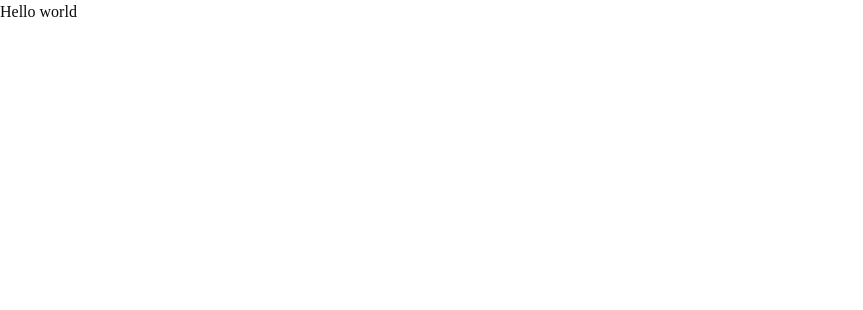
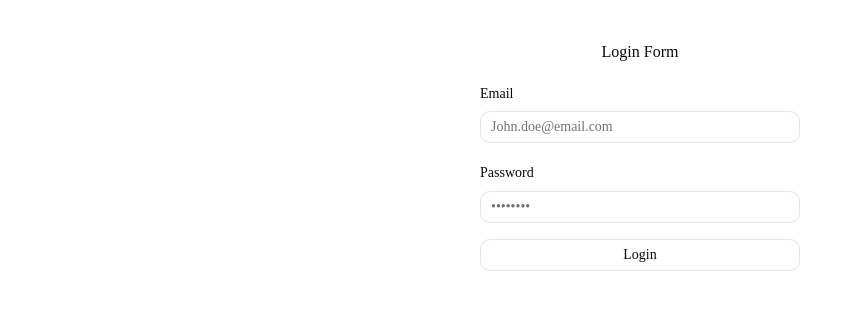
Before and after one commit to Albatraoz12/movie-app, a Next.js app: page / in a window 1280 px wide. Shown: the top 310 px of the page, without its empty margins (0-863 px from the left). Built offline with nearby package versions, Linux system fonts and the light colour scheme.

Commit message:
create login form ui

```diff
--- a/app/page.tsx
+++ b/app/page.tsx
@@ -1,9 +1,9 @@
-import Image from "next/image";
+import LoginForm from "@/components/auth/LoginForm";
 
 export default function Home() {
   return (
-    <div>
-      <h1>Hello world</h1>
+    <div className="my-5 min-w-full">
+      <LoginForm />
     </div>
   );
 }
--- /dev/null
+++ b/components/auth/LoginForm.tsx
@@ -0,0 +1,31 @@
+"use client";
+import { Field, FieldGroup, FieldLabel, FieldSet } from "@/components/ui/field";
+import { Input } from "@/components/ui/input";
+import { Button } from "../ui/button";
+
+const LoginForm = () => {
+  return (
+    <div className="w-full flex flex-col justify-center">
+      <h1 className="text-center py-5">Login Form</h1>
+      <form className="w-full flex justify-center">
+        <FieldSet className="w-full max-w-xs">
+          <FieldGroup>
+            <Field>
+              <FieldLabel htmlFor="email">Email</FieldLabel>
+              <Input id="email" type="email" placeholder="John.doe@email.com" />
+            </Field>
+            <Field>
+              <FieldLabel htmlFor="password">Password</FieldLabel>
+              <Input id="password" type="password" placeholder="••••••••" />
+            </Field>
+          </FieldGroup>
+          <Button variant="outline" onClick={() => alert("Clicked!")}>
+            Login
+          </Button>
+        </FieldSet>
+      </form>
+    </div>
+  );
+};
+
+export default LoginForm;
--- /dev/null
+++ b/components/ui/field.tsx
@@ -0,0 +1,238 @@
+"use client"
+
+import { useMemo } from "react"
+import { cva, type VariantProps } from "class-variance-authority"
+import { cn } from "cn"
+
+import { Label } from "@/components/ui/label"
+import { Separator } from "@/components/ui/separator"
+
+function FieldSet({ className, ...props }: React.ComponentProps<"fieldset">) {
+  return (
+    <fieldset
+      data-slot="field-set"
+      className={cn(
+        "flex flex-col gap-4 has-[>[data-slot=checkbox-group]]:gap-3 has-[>[data-slot=radio-group]]:gap-3",
+        className
+      )}
+      {...props}
+    />
+  )
+}
+
+function FieldLegend({
+  className,
+  variant = "legend",
+  ...props
+}: React.ComponentProps<"legend"> & { variant?: "legend" | "label" }) {
+  return (
+    <legend
+      data-slot="field-legend"
+      data-variant={variant}
+      className={cn(
+        "mb-1.5 font-medium data-[variant=label]:text-sm data-[variant=legend]:text-base",
+        className
+      )}
+      {...props}
+    />
+  )
+}
+
+function FieldGroup({ className, ...props }: React.ComponentProps<"div">) {
+  return (
+    <div
+      data-slot="field-group"
+      className={cn(
+        "group/field-group @container/field-group flex w-full flex-col gap-5 data-[slot=checkbox-group]:gap-3 *:data-[slot=field-group]:gap-4",
+        className
+      )}
+      {...props}
+    />
+  )
+}
+
+const fieldVariants = cva(
+  "group/field flex w-full gap-2 data-[invalid=true]:text-destructive",
+  {
+    variants: {
+      orientation: {
+        vertical: "flex-col *:w-full [&>.sr-only]:w-auto",
+        horizontal:
+          "flex-row items-center has-[>[data-slot=field-content]]:items-start *:data-[slot=field-label]:flex-auto has-[>[data-slot=field-content]]:[&>[role=checkbox],[role=radio]]:mt-px",
+        responsive:
+          "flex-col *:w-full @md/field-group:flex-row @md/field-group:items-center @md/field-group:*:w-auto @md/field-group:has-[>[data-slot=field-content]]:items-start @md/field-group:*:data-[slot=field-label]:flex-auto [&>.sr-only]:w-auto @md/field-group:has-[>[data-slot=field-content]]:[&>[role=checkbox],[role=radio]]:mt-px",
+      },
+    },
+    defaultVariants: {
+      orientation: "vertical",
+    },
+  }
+)
+
+function Field({
+  className,
+  orientation = "vertical",
+  ...props
+}: React.ComponentProps<"div"> & VariantProps<typeof fieldVariants>) {
+  return (
+    <div
+      role="group"
+      data-slot="field"
+      data-orientation={orientation}
+      className={cn(fieldVariants({ orientation }), className)}
+      {...props}
+    />
+  )
+}
+
+function FieldContent({ className, ...props }: React.ComponentProps<"div">) {
+  return (
+    <div
+      data-slot="field-content"
+      className={cn(
+        "group/field-content flex flex-1 flex-col gap-0.5 leading-snug",
+        className
+      )}
+      {...props}
+    />
+  )
+}
+
+function FieldLabel({
+  className,
+  ...props
+}: React.ComponentProps<typeof Label>) {
+  return (
+    <Label
+      data-slot="field-label"
+      className={cn(
+        "group/field-label peer/field-label flex w-fit gap-2 leading-snug group-data-[disabled=true]/field:opacity-50 has-data-checked:border-primary/30 has-data-checked:bg-primary/5 has-[>[data-slot=field]]:rounded-lg has-[>[data-slot=field]]:border has-[>[data-slot=field]]:not-has-[:disabled,[data-disabled]]:hover:bg-muted/50 has-[>[data-slot=field]]:has-[:focus-visible]:border-ring has-[>[data-slot=field]]:has-[:focus-visible]:ring-3 has-[>[data-slot=field]]:has-[:focus-visible]:ring-ring/50 *:data-[slot=field]:p-2.5 dark:has-data-checked:border-primary/20 dark:has-data-checked:bg-primary/10",
+        "has-[>[data-slot=field]]:w-full has-[>[data-slot=field]]:flex-col",
+        className
+      )}
+      {...props}
+    />
+  )
+}
+
+function FieldTitle({ className, ...props }: React.ComponentProps<"div">) {
+  return (
+    <div
+      data-slot="field-label"
+      className={cn(
+        "flex w-fit items-center gap-2 text-sm font-medium group-data-[disabled=true]/field:opacity-50",
+        className
+      )}
+      {...props}
+    />
+  )
+}
+
+function FieldDescription({ className, ...props }: React.ComponentProps<"p">) {
+  return (
+    <p
+      data-slot="field-description"
+      className={cn(
+        "text-left text-sm leading-normal font-normal text-muted-foreground group-has-data-horizontal/field:text-balance [[data-variant=legend]+&]:-mt-1.5",
+        "last:mt-0 nth-last-2:-mt-1",
+        "[&>a]:underline [&>a]:underline-offset-4 [&>a:hover]:text-primary",
+        className
+      )}
+      {...props}
+    />
+  )
+}
+
+function FieldSeparator({
+  children,
+  className,
+  ...props
+}: React.ComponentProps<"div"> & {
+  children?: React.ReactNode
+}) {
+  return (
+    <div
+      data-slot="field-separator"
+      data-content={!!children}
+      className={cn(
+        "relative -my-2 h-5 text-sm group-data-[variant=outline]/field-group:-mb-2",
+        className
+      )}
+      {...props}
+    >
+      <Separator className="absolute inset-0 top-1/2" />
+      {children && (
+        <span
+          className="relative mx-auto block w-fit bg-background px-2 text-muted-foreground"
+          data-slot="field-separator-content"
+        >
+          {children}
+        </span>
+      )}
+    </div>
+  )
+}
+
+function FieldError({
+  className,
+  children,
+  errors,
+  ...props
+}: React.ComponentProps<"div"> & {
+  errors?: Array<{ message?: string } | undefined>
+}) {
+  const content = useMemo(() => {
+    if (children) {
+      return children
+    }
+
+    if (!errors?.length) {
+      return null
+    }
+
+    const uniqueErrors = [
+      ...new Map(errors.map((error) => [error?.message, error])).values(),
+    ]
+
+    if (uniqueErrors?.length == 1) {
+      return uniqueErrors[0]?.message
+    }
+
+    return (
+      <ul className="ml-4 flex list-disc flex-col gap-1">
+        {uniqueErrors.map(
+          (error, index) =>
+            error?.message && <li key={index}>{error.message}</li>
+        )}
+      </ul>
+    )
+  }, [children, errors])
+
+  if (!content) {
+    return null
+  }
+
+  return (
+    <div
+      role="alert"
+      data-slot="field-error"
+      className={cn("text-sm font-normal text-destructive", className)}
+      {...props}
+    >
+      {content}
+    </div>
+  )
+}
+
+export {
+  Field,
+  FieldLabel,
+  FieldDescription,
+  FieldError,
+  FieldGroup,
+  FieldLegend,
+  FieldSeparator,
+  FieldSet,
+  FieldContent,
+  FieldTitle,
+}
--- /dev/null
+++ b/components/ui/input.tsx
@@ -0,0 +1,18 @@
+import * as React from "react"
+import { cn } from "cn"
+
+function Input({ className, type, ...props }: React.ComponentProps<"input">) {
+  return (
+    <input
+      type={type}
+      data-slot="input"
+      className={cn(
+        "h-8 w-full min-w-0 rounded-lg border border-input bg-transparent px-2.5 py-1 text-base transition-colors outline-none file:inline-flex file:h-6 file:border-0 file:bg-transparent file:text-sm file:font-medium file:text-foreground placeholder:text-muted-foreground focus-visible:border-ring focus-visible:ring-3 focus-visible:ring-ring/50 disabled:pointer-events-none disabled:cursor-not-allowed disabled:bg-input/50 disabled:opacity-50 aria-invalid:border-destructive aria-invalid:ring-3 aria-invalid:ring-destructive/20 md:text-sm dark:bg-input/30 dark:disabled:bg-input/80 dark:aria-invalid:border-destructive/50 dark:aria-invalid:ring-destructive/40",
+        className
+      )}
+      {...props}
+    />
+  )
+}
+
+export { Input }
--- /dev/null
+++ b/components/ui/label.tsx
@@ -0,0 +1,23 @@
+"use client"
+
+import * as React from "react"
+import { cn } from "cn"
+import { Label as LabelPrimitive } from "radix-ui"
+
+function Label({
+  className,
+  ...props
+}: React.ComponentProps<typeof LabelPrimitive.Root>) {
+  return (
+    <LabelPrimitive.Root
+      data-slot="label"
+      className={cn(
+        "flex items-center gap-2 text-sm leading-none font-medium select-none group-data-[disabled=true]:pointer-events-none group-data-[disabled=true]:opacity-50 peer-disabled:cursor-not-allowed peer-disabled:opacity-50",
+        className
+      )}
+      {...props}
+    />
+  )
+}
+
+export { Label }
--- /dev/null
+++ b/components/ui/separator.tsx
@@ -0,0 +1,27 @@
+"use client"
+
+import * as React from "react"
+import { cn } from "cn"
+import { Separator as SeparatorPrimitive } from "radix-ui"
+
+function Separator({
+  className,
+  orientation = "horizontal",
+  decorative = true,
+  ...props
+}: React.ComponentProps<typeof SeparatorPrimitive.Root>) {
+  return (
+    <SeparatorPrimitive.Root
+      data-slot="separator"
+      decorative={decorative}
+      orientation={orientation}
+      className={cn(
+        "shrink-0 bg-border data-horizontal:h-px data-horizontal:w-full data-vertical:w-px data-vertical:self-stretch",
+        className
+      )}
+      {...props}
+    />
+  )
+}
+
+export { Separator }
--- /dev/null
+++ b/components/ui/spinner.tsx
@@ -0,0 +1,10 @@
+import { cn } from "cn"
+import { Loader2Icon } from "lucide-react"
+
+function Spinner({ className, ...props }: React.ComponentProps<"svg">) {
+  return (
+    <Loader2Icon data-slot="spinner" role="status" aria-label="Loading" className={cn("size-4 animate-spin", className)} {...props} />
+  )
+}
+
+export { Spinner }
```
